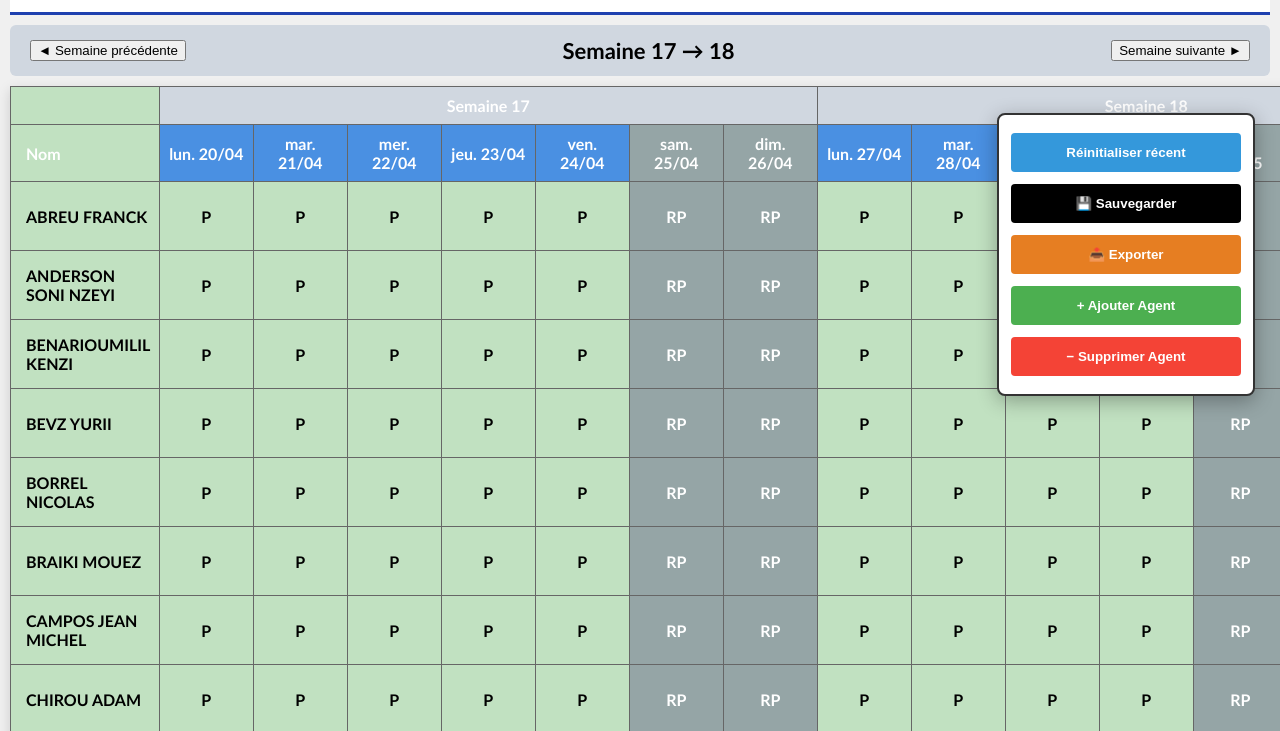
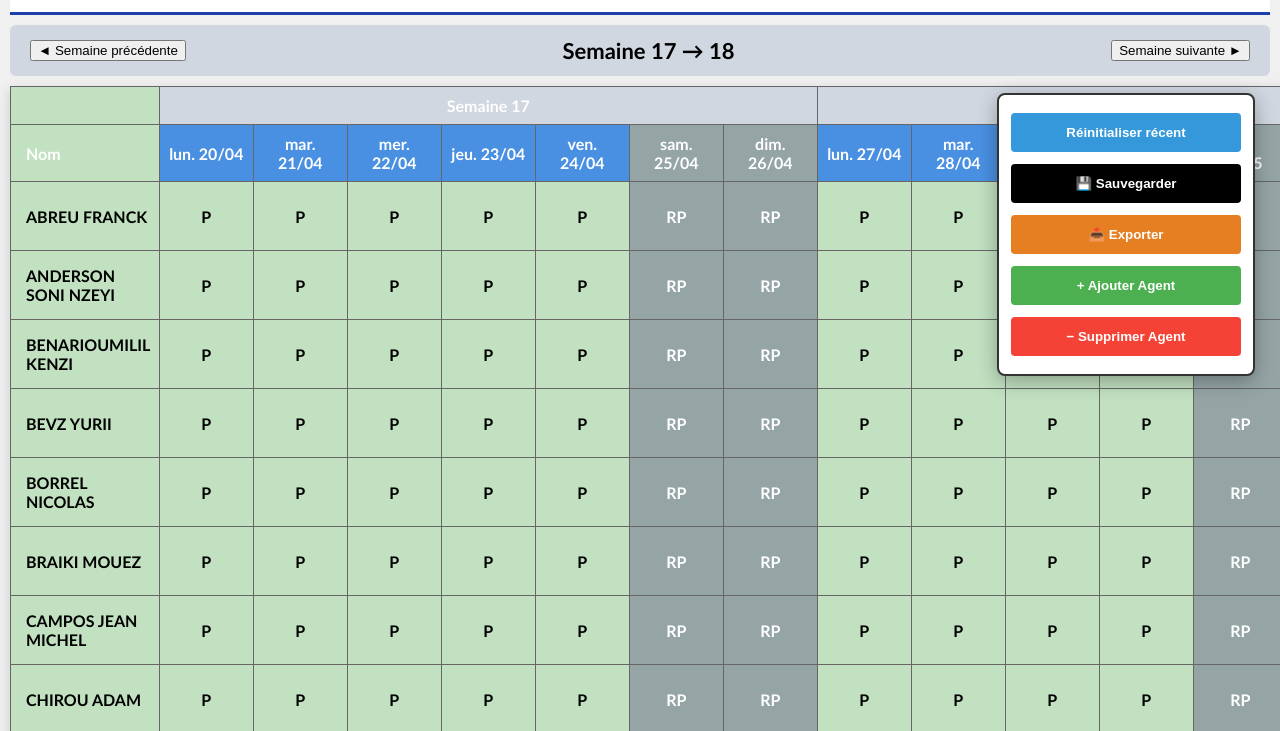
Before and after one commit to DEV7DEP/planning-presence, a plain HTML site: page index.html in a window 1280 px wide. Shown: the part 67-798 px from the top of the page. Drawn offline with Linux system fonts and the light colour scheme.

Commit message:
Update index.html

```diff
--- a/index.html
+++ b/index.html
@@ -23,16 +23,18 @@
         .halfA {background:#ab47bc; color:white;}
         .RP {background:#95a5a6; color:white;}
 
+        /* Panneau boutons fixe à droite comme au début */
         .action-panel {
             position: fixed;
             right: 25px;
-            top: 180px;
+            top: 160px;
             background: white;
             border: 2px solid #333;
             padding: 12px;
             width: 230px;
             border-radius: 8px;
             box-shadow: 0 5px 20px rgba(0,0,0,0.3);
+            z-index: 100;
         }
         .action-panel button {
             width: 100%;
@@ -63,6 +65,7 @@
         <tbody id="tableBody"></tbody>
     </table>
 
+    <!-- Panneau boutons à droite (comme au début) -->
     <div class="action-panel">
         <button onclick="resetChanges()" style="background:#3498db; color:white;">Réinitialiser récent</button>
         <button onclick="saveToExcel()" style="background:#000000; color:white;">💾 Sauvegarder</button>
@@ -164,7 +167,7 @@ function buildTable() {
     document.getElementById('weekLabel').textContent = `Semaine ${getWeek(dates[0])} → ${getWeek(dates[7])}`;
 }
 
-// ==================== FONCTIONS CLIC ====================
+// Fonctions Clic
 function handleCellClick(e, cell, agent, dateStr, colIndex) {
     if (e.ctrlKey) markColumn(colIndex);
     else if (e.shiftKey) markWeek(agent, colIndex);
```
